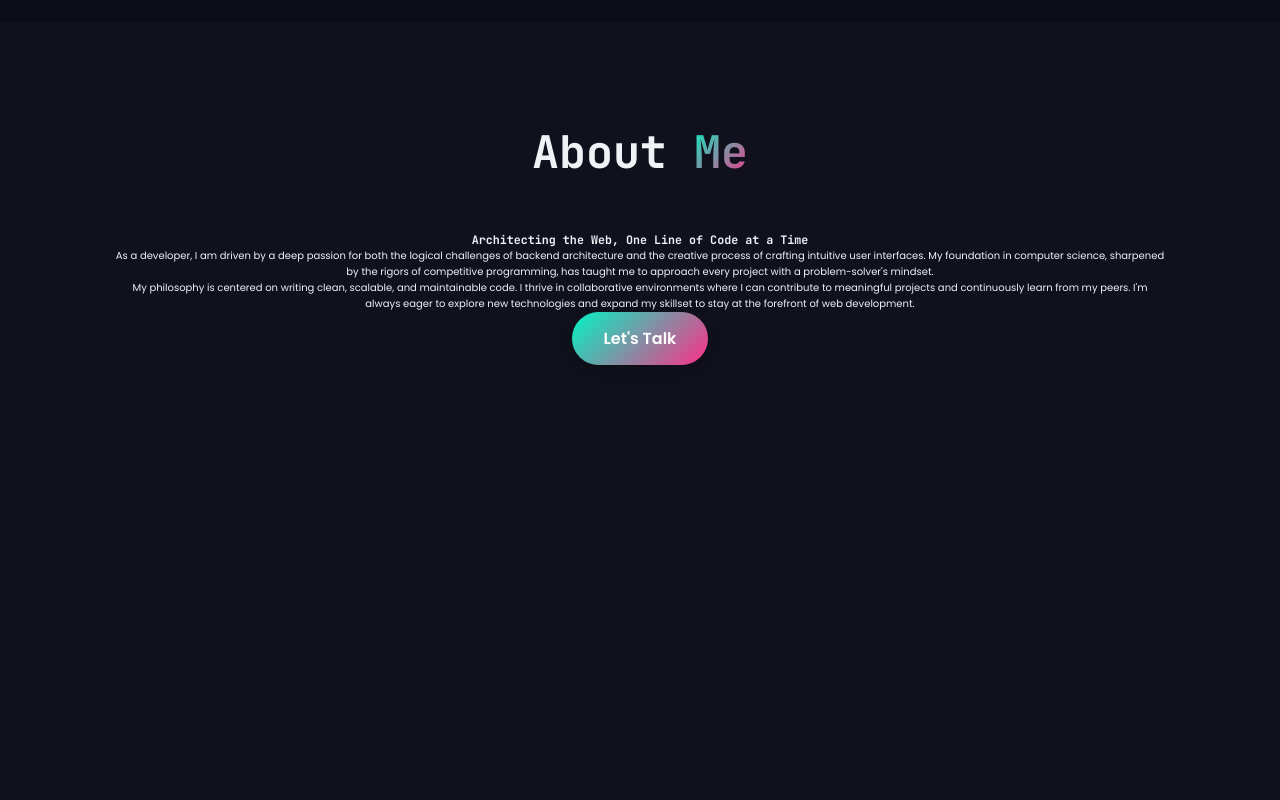
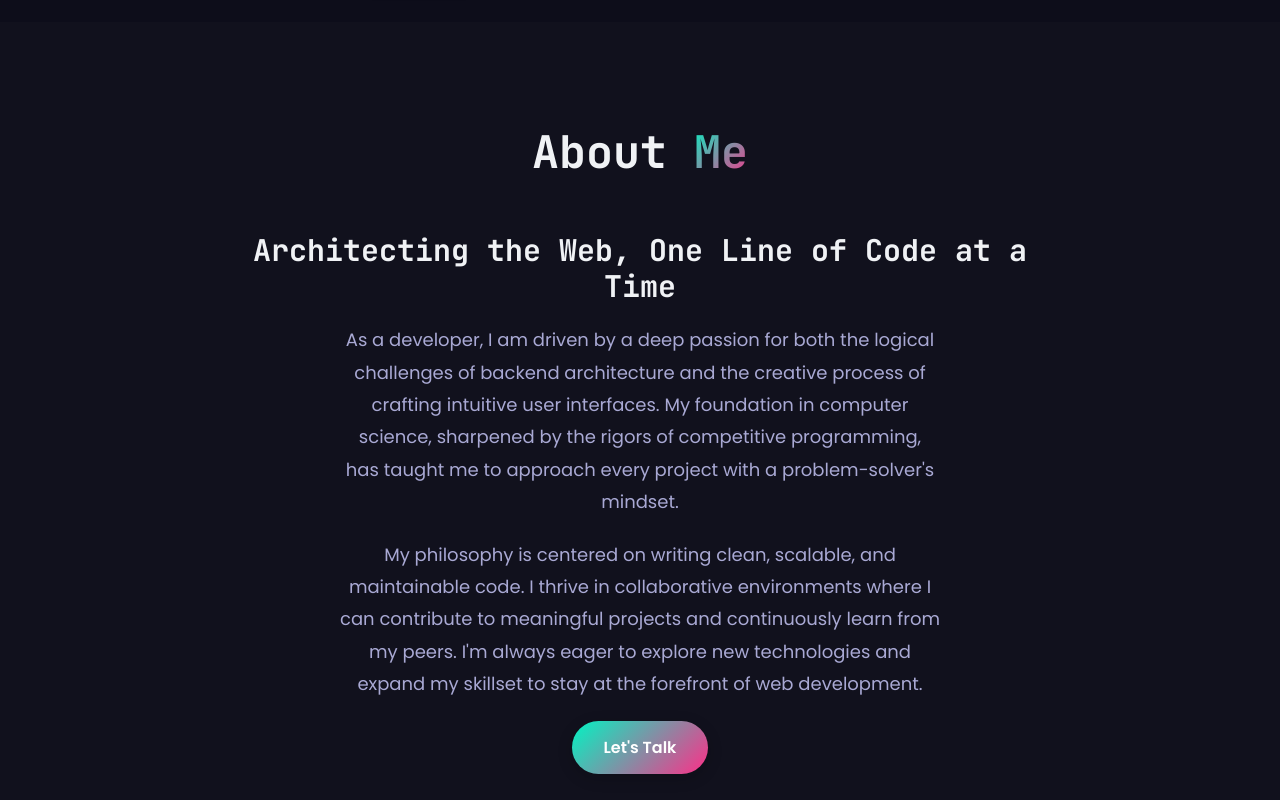
Before and after one commit to Saicharan7777/main_portfolio, a plain HTML site: page index.html in a window 1280 px wide. Shown: the part 1060-1860 px from the top of the page. Drawn offline with nearby package versions, Linux system fonts and the light colour scheme.

Commit message:
Update style.css

```diff
--- a/style.css
+++ b/style.css
@@ -194,6 +194,26 @@ body.light .header.sticky { background: rgba(255, 255, 255, 0.8); }
 }
 
 .about { background: var(--surface); }
+.about-text {
+    max-width: 80rem;
+    margin: 0 auto;
+    text-align: center;
+}
+.about-text h3 {
+    font-size: 3rem;
+    margin-bottom: 2rem;
+    font-weight: 700;
+    line-height: 1.2;
+}
+.about-text p {
+    font-size: 1.8rem;
+    color: var(--text-secondary);
+    margin: 2rem 0;
+    line-height: 1.8;
+    max-width: 60rem;
+    margin-left: auto;
+    margin-right: auto;
+}
 .about-content { display: grid; grid-template-columns: 1fr 1fr; gap: 4rem; align-items: center; }
 .about-content h3 { font-size: 2.6rem; margin-bottom: 1rem; font-weight: 700; line-height: 1.2; }
 .about-content p { font-size: 1.6rem; color: var(--text-secondary); margin: 2rem 0 3rem; line-height: 1.8; }
```
